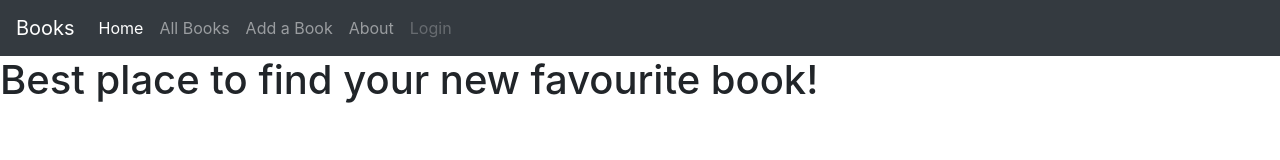
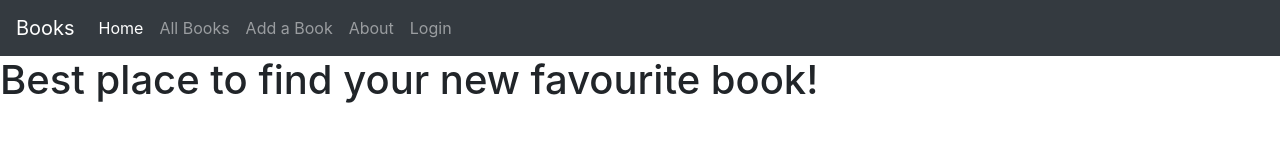
Before and after one commit to NebojsaS1968/book-api-postgres, a React (Create React App) app in the folder client/: page / in a window 1280 px wide. Shown: the top 160 px of the page. Built offline with nearby package versions, Linux system fonts and the light colour scheme.

Commit message:
enable login link for the future

```diff
--- a/client/src/components/Navbar.jsx
+++ b/client/src/components/Navbar.jsx
@@ -32,7 +32,7 @@ const Navbar = () => {
             <a className="nav-item nav-link" href="/about">
               About
             </a>
-            <a className="nav-item nav-link disabled" href="#">
+            <a className="nav-item nav-link" href="#">
               Login
             </a>
           </div>
```
